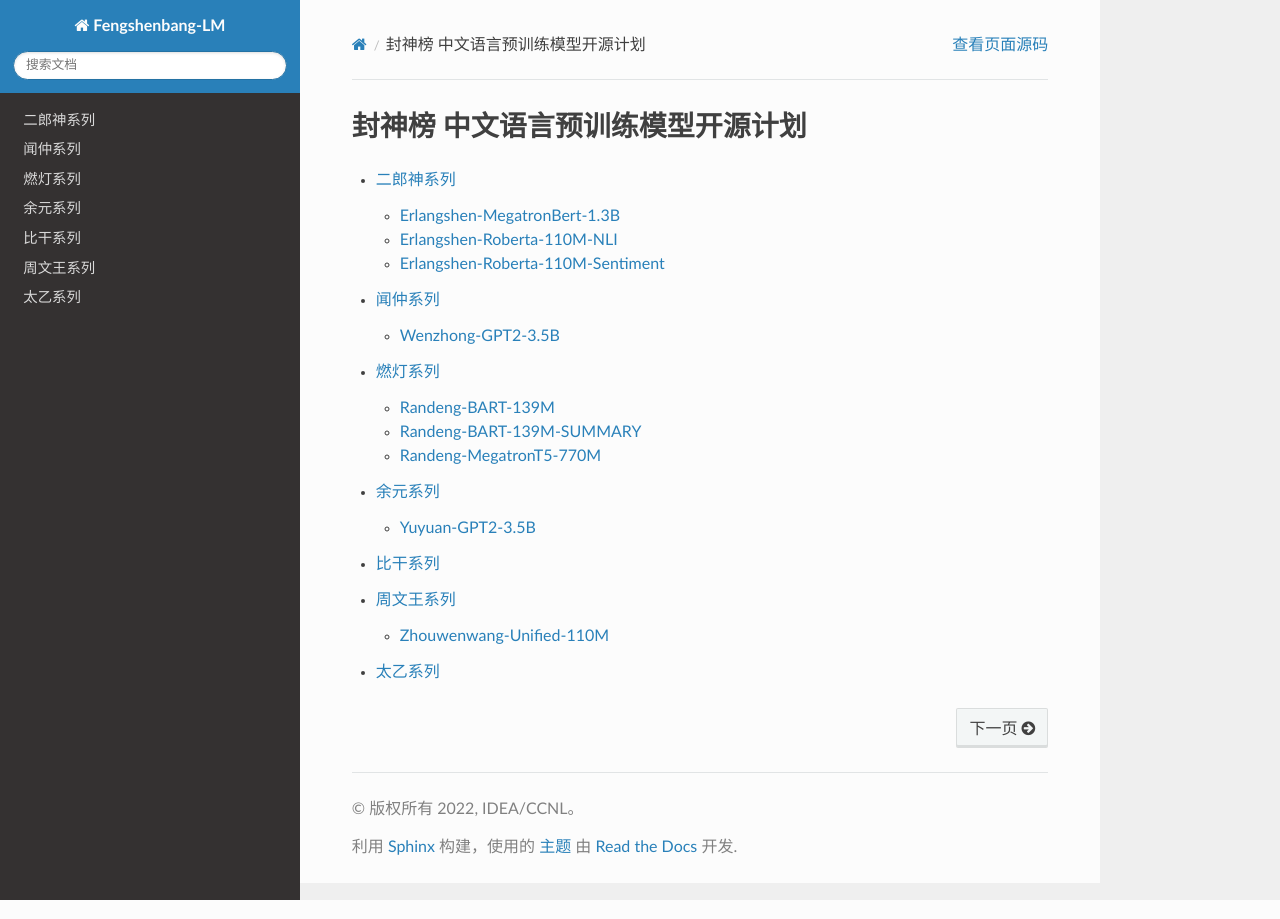
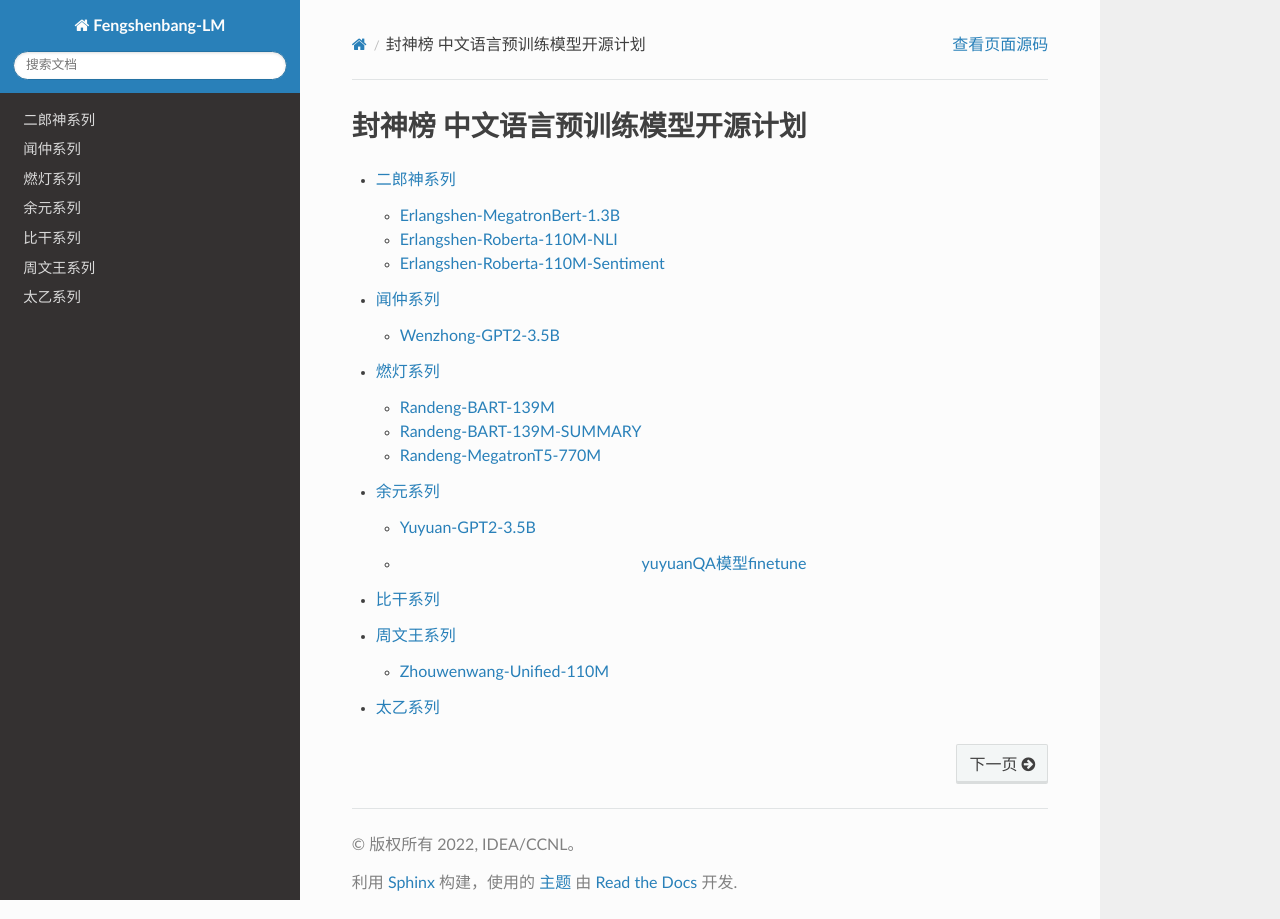
Before and after one commit to IDEA-CCNL/Fengshenbang-doc, a Sphinx documentation site: the page built from source/index.rst, in a window 1280 px wide. Built offline with Sphinx 7.4.7 and the Read the Docs theme 2.0.0, drawn with Linux system fonts in a browser that asks for light colours; pages that are not in the unit, such as notebooks, are missing from menus.

Commit message:
add yuyuanqa into index.rst

```diff
--- a/source/docs/余元系列/index.rst
+++ b/source/docs/余元系列/index.rst
@@ -5,3 +5,4 @@
     :maxdepth: 1
 
     Yuyuan-GPT2-3.5B
+    YuyuanQA-GPT2-3.5B.md
```
